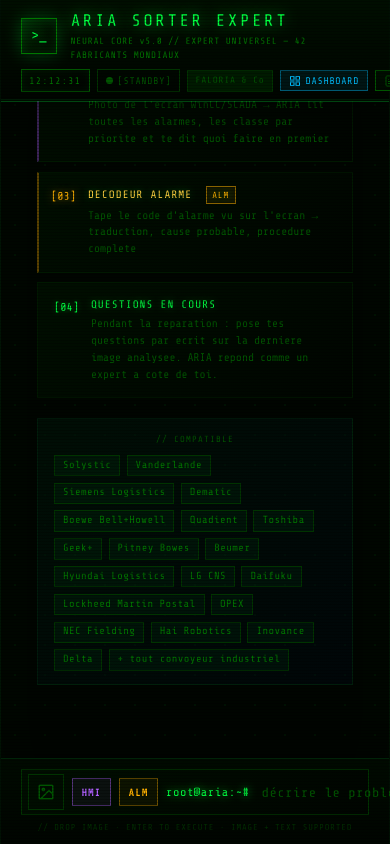
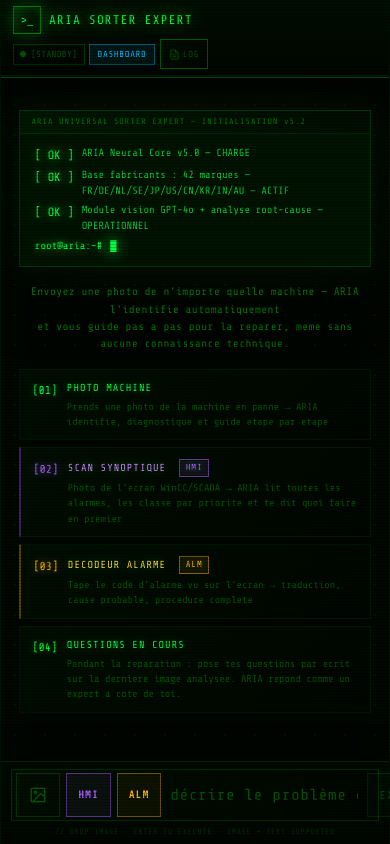
Before and after one commit to Tifdt/solystic-scanner, a React (Vite) app: page / in a window 390 px wide. Built offline with nearby package versions, Linux system fonts and the light colour scheme.

Commit message:
feat: responsive mobile complet — header compact, input 44px touch, font 16px iOS, panels full-screen

```diff
--- a/src/App.css
+++ b/src/App.css
@@ -2806,3 +2806,143 @@
   margin-top: 0.4rem;
   line-height: 1.6;
 }
+
+/* ══════════════════════════════════════════════════════════════
+   MOBILE — max 640px
+══════════════════════════════════════════════════════════════ */
+@media (max-width: 640px) {
+
+  /* ── Layout global ── */
+  .app-shell { height: 100dvh; } /* dvh = tient compte de la barre nav mobile */
+
+  /* ── Header ── */
+  .shell-header {
+    padding: 0.4rem 0.75rem;
+    gap: 0.4rem;
+    row-gap: 0.3rem;
+  }
+  .hdr-logo { width: 28px; height: 28px; }
+  .logo-sym { font-size: 0.72rem; }
+  .hdr-title { font-size: 0.78rem; letter-spacing: 0.1em; }
+  .hdr-sub { display: none; }
+  .hdr-left { gap: 0.5rem; }
+  .hdr-clock { display: none; }
+  .faloria-link { display: none; }
+  .hdr-right { gap: 0.3rem; }
+  .phase-pill { padding: 0.18rem 0.4rem; font-size: 0.55rem; letter-spacing: 0.04em; }
+  .phase-dot { width: 6px; height: 6px; }
+  .btn-print, .btn-reset {
+    padding: 0.28rem 0.5rem;
+    font-size: 0.55rem;
+    gap: 0.2rem;
+    min-height: 30px;
+  }
+  .btn-print svg, .btn-reset svg { width: 11px; height: 11px; }
+  .btn-dashboard { padding: 0.28rem 0.45rem; font-size: 0.55rem; }
+  .btn-dashboard svg { display: none; }
+
+  /* ── Conversation ── */
+  .shell-conv { padding: 0.9rem 0.65rem 0.75rem; gap: 1rem; }
+  .user-bubble { max-width: 90%; }
+  .ai-bubble { max-width: 100%; gap: 0.4rem; }
+  .ai-avatar { width: 24px; height: 24px; font-size: 0.6rem; flex-shrink: 0; }
+
+  /* ── Input bar ── */
+  .shell-input { padding: 0.45rem 0.65rem 0.4rem; }
+  .input-prompt { display: none; }
+  .input-row { gap: 0.35rem; padding: 0.2rem 0.25rem; }
+  .btn-photo {
+    width: 44px;
+    height: 44px;
+    flex-shrink: 0;
+  }
+  .btn-mode {
+    height: 44px;
+    padding: 0 0.7rem;
+    font-size: 0.65rem;
+    flex-shrink: 0;
+  }
+  .text-input {
+    font-size: 16px; /* empêche le zoom iOS au focus */
+    padding: 0.3rem 0.2rem;
+  }
+  .btn-send {
+    height: 44px;
+    min-width: 56px;
+    font-size: 0.7rem;
+  }
+  .input-hint { font-size: 0.48rem; margin-top: 0.3rem; }
+  .mode-strip { padding: 0.3rem 0.65rem; font-size: 0.6rem; }
+  .mode-strip-hint { display: none; }
+  .mode-strip-cancel { font-size: 0.55rem; padding: 0.12rem 0.4rem; }
+
+  /* ── Welcome screen ── */
+  .welcome-screen { padding: 0.75rem 0.5rem; }
+  .boot-window { margin-bottom: 1rem; }
+  .boot-titlebar { padding: 0.3rem 0.7rem; }
+  .boot-titlebar-text { font-size: 0.52rem; }
+  .boot-body { padding: 0.75rem 0.9rem; gap: 0.25rem; }
+  .boot-line { font-size: 0.65rem; gap: 0.5rem; }
+  /* Cacher les lignes moins importantes sur mobile */
+  .boot-line:nth-child(3),
+  .boot-line:nth-child(4),
+  .boot-line:nth-child(5) { display: none; }
+  .welcome-desc { font-size: 0.68rem; margin-bottom: 1rem; line-height: 1.6; }
+  .welcome-features { gap: 0.45rem; grid-template-columns: 1fr; }
+  .feat-item { padding: 0.65rem 0.75rem; gap: 0.6rem; }
+  .feat-title { font-size: 0.64rem; }
+  .feat-desc { font-size: 0.63rem; }
+  .welcome-compat { display: none; } /* trop long sur mobile */
+
+  /* ── Diagnostic card ── */
+  .dc-header { padding: 0.6rem 0.75rem; gap: 0.4rem; }
+  .dc-header-left { gap: 0.45rem; }
+  .status-label { font-size: 0.75rem; }
+  .crit-val { font-size: 0.95rem; }
+  .dc-block { padding: 0.7rem 0.75rem; }
+  .dc-machine-id { padding: 0.6rem 0.75rem; }
+  .machine-fabricant { font-size: 0.88rem; }
+  .machine-modele { font-size: 0.75rem; }
+  .etape-card { padding: 0.65rem 0.7rem; gap: 0.6rem; }
+  .etape-num { width: 24px; height: 24px; }
+  .etape-desc { font-size: 0.78rem; }
+
+  /* ── Panels History + Dashboard ── */
+  .hist-overlay, .dash-overlay { padding: 0; }
+  .hist-panel, .dash-panel {
+    width: 100%;
+    max-width: 100%;
+    border-left: none;
+    border-right: none;
+    height: 100dvh;
+  }
+  .hist-header, .dash-header {
+    padding: 0.75rem 1rem;
+  }
+  .hist-title { font-size: 0.72rem; }
+  .dash-title { font-size: 0.75rem; letter-spacing: 0.08em; }
+  .dash-kpi-grid {
+    grid-template-columns: 1fr 1fr;
+    gap: 0.5rem;
+    padding: 0.75rem;
+  }
+  .dash-kpi-card { padding: 0.7rem 0.75rem; }
+  .dash-kpi-val { font-size: 1.4rem; }
+  .dash-kpi-label { font-size: 0.56rem; }
+  .dash-two-col { grid-template-columns: 1fr !important; }
+  .dash-body { padding: 0 0 1rem; }
+  .dash-section { margin: 0 0.75rem 0.75rem; }
+  .dash-site-input { width: 180px; font-size: 0.65rem; }
+
+  /* ── Reponse card ── */
+  .reponse-header { padding: 0.6rem 0.75rem; }
+  .reponse-text { font-size: 0.8rem; }
+
+  /* ── Mode badges ── */
+  .mode-badge { font-size: 0.52rem; }
+
+  /* ── Preview image ── */
+  .input-preview-bar { padding: 0.3rem 0.5rem; gap: 0.4rem; }
+  .input-preview-thumb img { width: 34px; height: 34px; }
+  .input-preview-name { font-size: 0.58rem; }
+}
```
